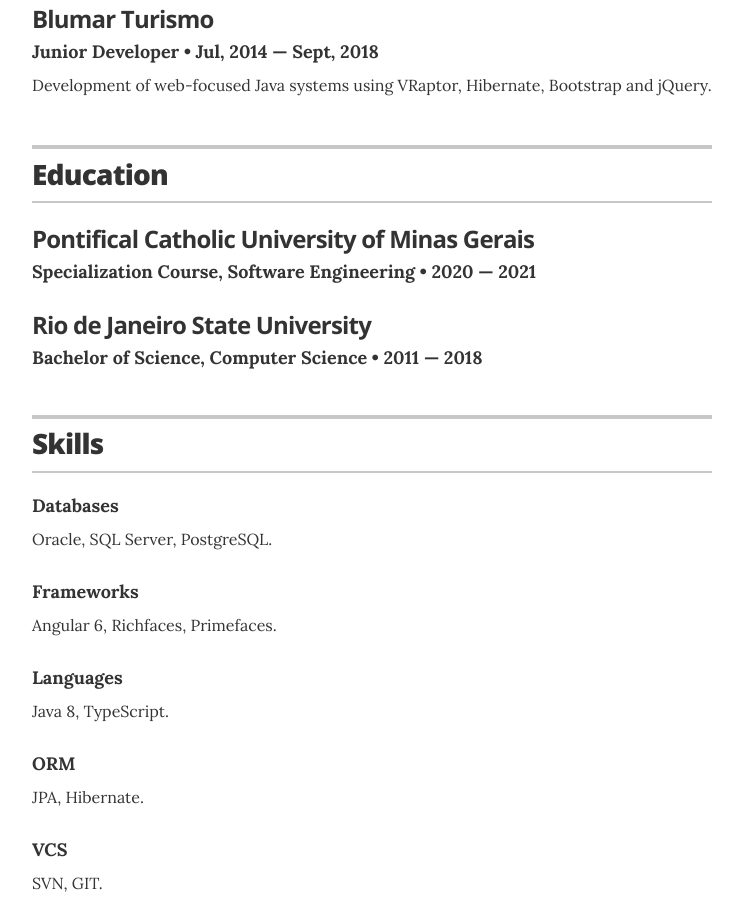
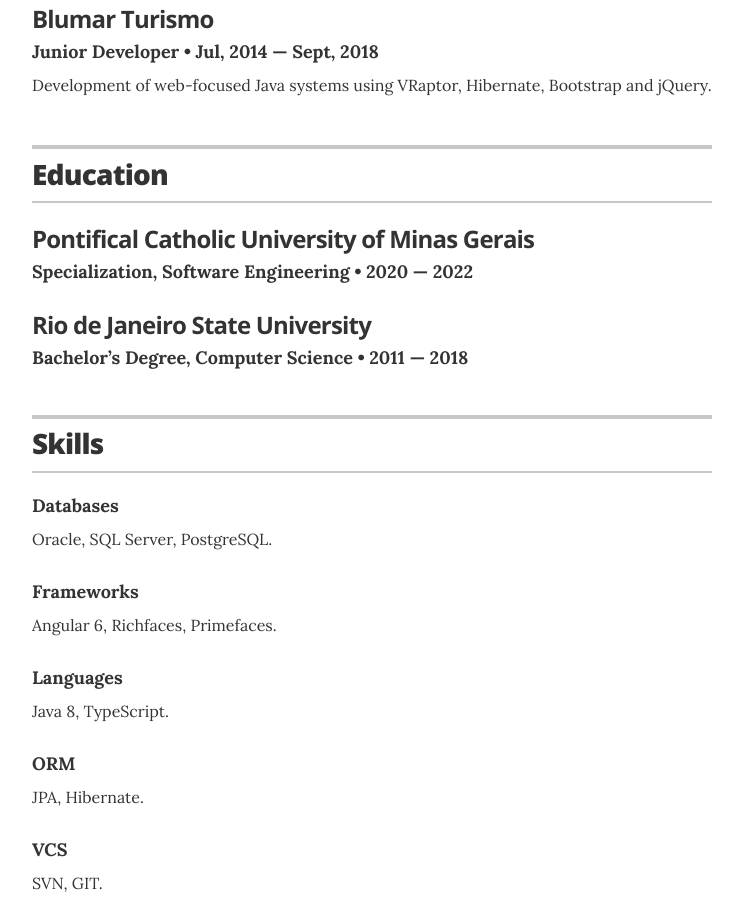
Before and after one commit to pedrobezerradev/pedrobezerradev.github.io, a Jekyll site: the page built from index.html, in a window 1280 px wide and 900 px high, scrolled down 1224 px. Shown: the whole window, without its empty margins (268-1011 px from the left). Built offline with Jekyll 4.4.1, drawn with Linux system fonts in a browser that asks for light colours.

Commit message:
atualizando educacao

```diff
--- a/_data/education.yml
+++ b/_data/education.yml
@@ -1,12 +1,12 @@
 # Degree
-- degree: Specialization Course, Software Engineering
+- degree: Specialization, Software Engineering
   uni: Pontifical Catholic University of Minas Gerais
-  year: 2020 &mdash; 2021
+  year: 2020 &mdash; 2022
   # awards:
   #  - award: Summa Cumme Laude graduate
   # summary: If you had any meaningful roles at college, feel free to write about them here
 
-- degree: Bachelor of Science, Computer Science
+- degree: Bachelor’s Degree, Computer Science
   uni: Rio de Janeiro State University
   year: 2011 &mdash; 2018
   # award: Most likely to succeed
```
